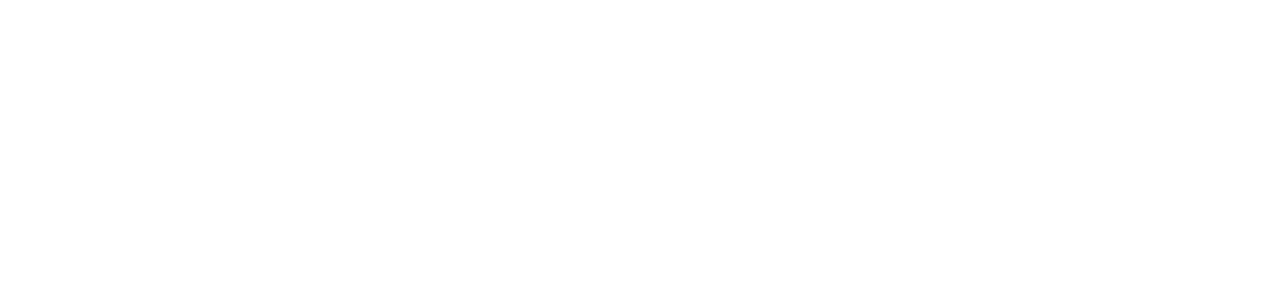
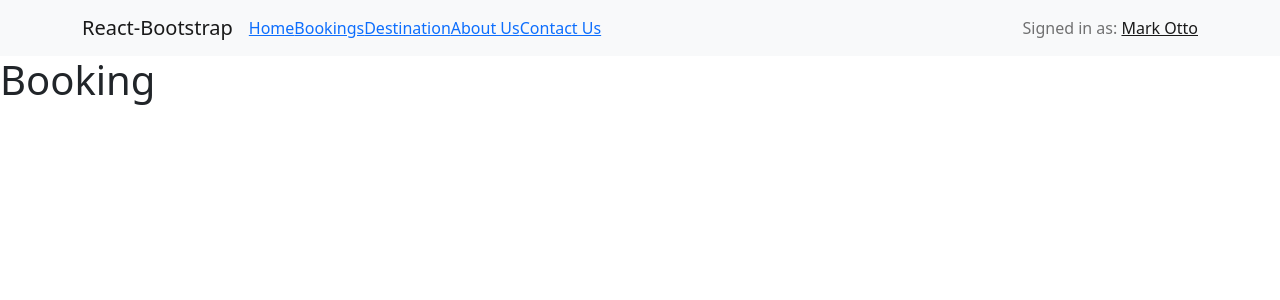
Before and after one commit to EhsanEIK/travel-kori-website, a React (Create React App) app: page /booking in a window 1280 px wide. Shown: the top 300 px of the page. Built offline with nearby package versions, Linux system fonts and the light colour scheme.

Commit message:
added navbar

```diff
--- /dev/null
+++ b/src/Pages/Booking/Booking.js
@@ -0,0 +1,11 @@
+import React from 'react';
+
+const Booking = () => {
+    return (
+        <div>
+            <h1>Booking</h1>
+        </div>
+    );
+};
+
+export default Booking;
--- /dev/null
+++ b/src/Pages/Home/Home.js
@@ -0,0 +1,11 @@
+import React from 'react';
+
+const Home = () => {
+    return (
+        <div>
+
+        </div>
+    );
+};
+
+export default Home;
--- /dev/null
+++ b/src/Pages/Shared/Header/Header.js
@@ -0,0 +1,12 @@
+import React from 'react';
+import Menubar from '../Menubar/Menubar';
+
+const Header = () => {
+    return (
+        <div>
+            <Menubar></Menubar>
+        </div>
+    );
+};
+
+export default Header;
--- /dev/null
+++ b/src/Pages/Shared/Menubar/Menubar.js
@@ -0,0 +1,32 @@
+import React from 'react';
+import Container from 'react-bootstrap/Container';
+import Nav from 'react-bootstrap/Nav';
+import Navbar from 'react-bootstrap/Navbar';
+import { Link } from 'react-router-dom';
+
+const Menubar = () => {
+    return (
+        <Navbar bg="light" expand="lg">
+            <Container>
+                <Navbar.Brand href="#home">React-Bootstrap</Navbar.Brand>
+                <Navbar.Toggle aria-controls="basic-navbar-nav" />
+                <Navbar.Collapse id="basic-navbar-nav">
+                    <Nav className="me-auto">
+                        <Link to='/'>Home</Link>
+                        <Link to='/booking'>Bookings</Link>
+                        <Link to=''>Destination</Link>
+                        <Link to=''>About Us</Link>
+                        <Link to=''>Contact Us</Link>
+                    </Nav>
+                    <div className="justify-content-end">
+                        <Navbar.Text>
+                            Signed in as: <a href="#login">Mark Otto</a>
+                        </Navbar.Text>
+                    </div>
+                </Navbar.Collapse>
+            </Container>
+        </Navbar>
+    );
+};
+
+export default Menubar;
--- a/src/layouts/Main.js
+++ b/src/layouts/Main.js
@@ -1,9 +1,11 @@
 import React from 'react';
 import { Outlet } from 'react-router-dom';
+import Header from '../Pages/Shared/Header/Header';
 
 const Main = () => {
     return (
         <div>
+            <Header></Header>
             <Outlet></Outlet>
         </div>
     );
```
Also changed, not shown: src/App.js (+3 -6 lines), src/Routes/Routes/routes.js (+15 -0 lines).
